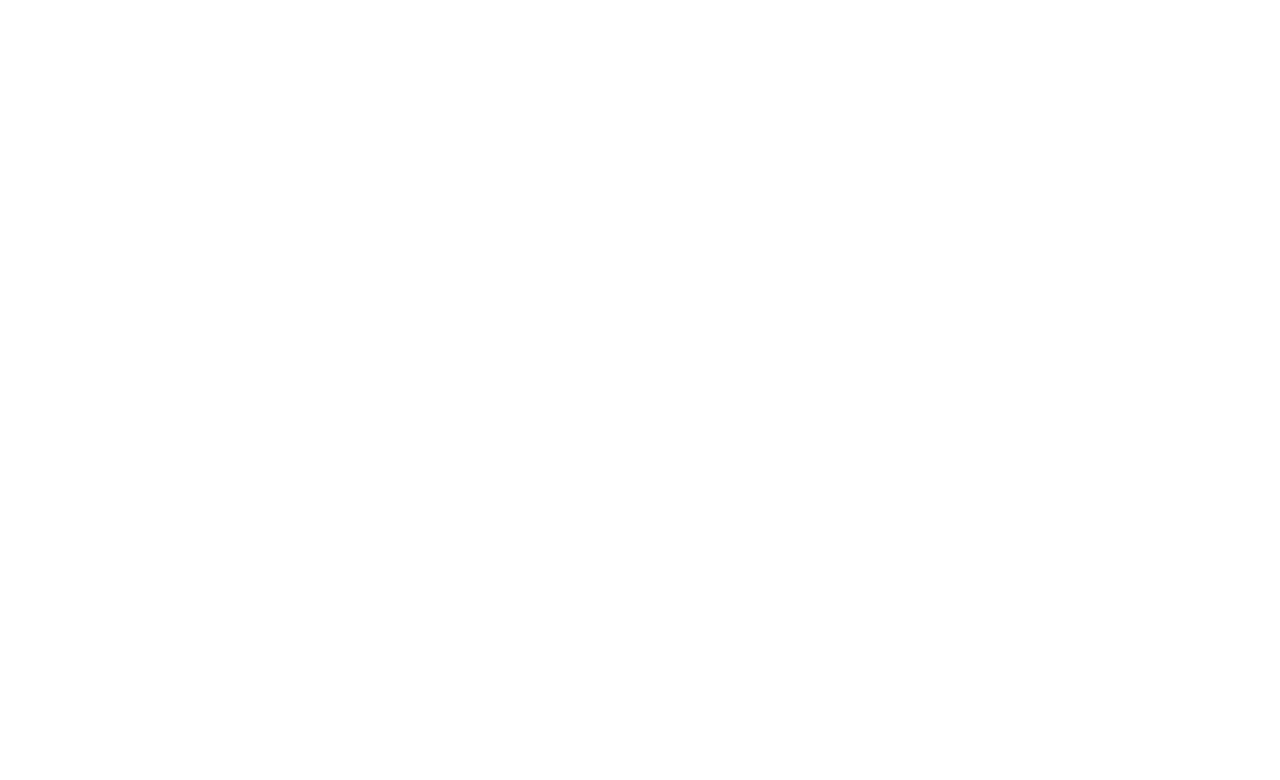
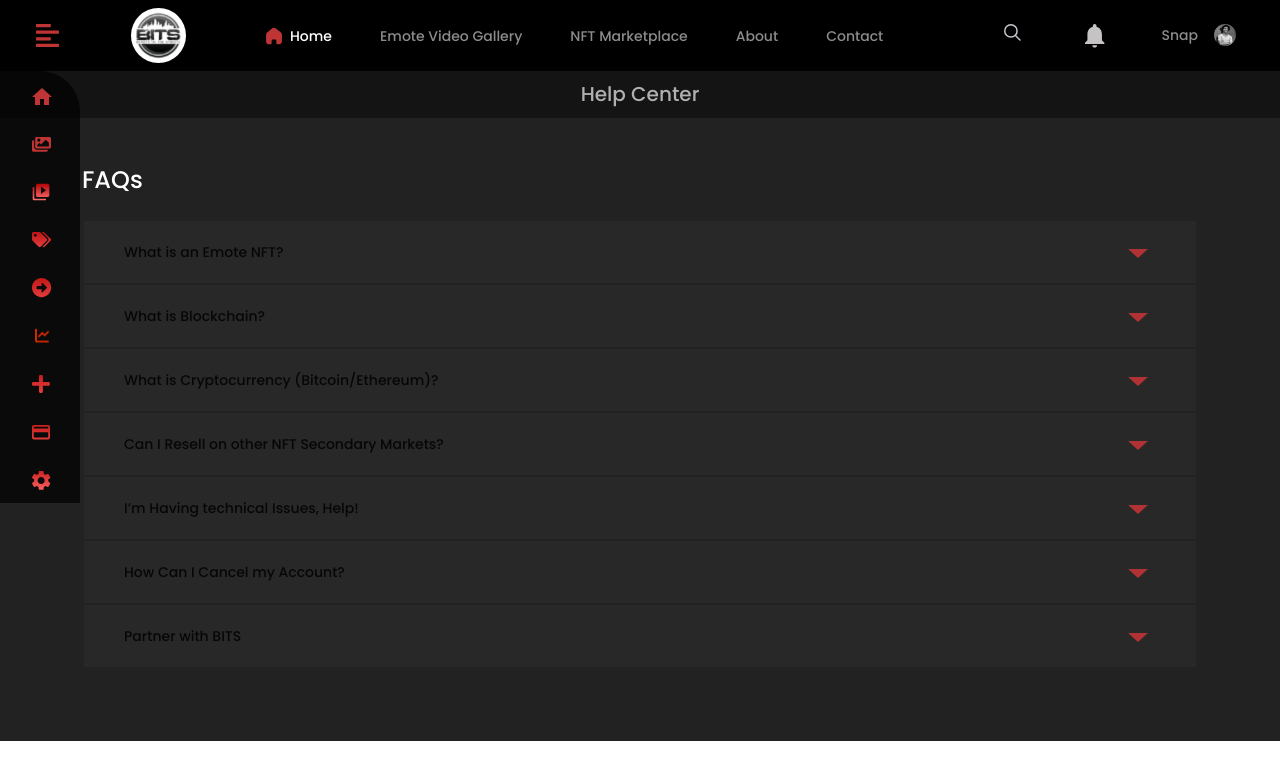
Before and after one commit to techraees/bits-admin, a React (Create React App) app: page /help-center in a window 1280 px wide. Before the commit this address had no page. Shown: the top 780 px of the page. Built offline with nearby package versions, Linux system fonts and the light colour scheme.

Commit message:
help center screen created

```diff
--- a/src/assets/index.js
+++ b/src/assets/index.js
@@ -40,6 +40,8 @@
 import book from "./icons/book.svg";
 import location2 from "./icons/location2.svg";
 import left_arrow from "./icons/left_arrow.svg";
+import down_arrow3 from "./icons/down_arrow3.svg";
+import up_arrow2 from "./icons/up_arrow2.svg";
 
 export {
   logo,
@@ -84,4 +86,6 @@
   book,
   location2,
   left_arrow,
+  down_arrow3,
+  up_arrow2,
 };
--- /dev/null
+++ b/src/components/accordian/css/index.css
@@ -0,0 +1,9 @@
+.accordianStyle {
+    border: 1px solid #222222 !important;
+    color: white !important;
+}
+
+.panelStyle {
+    color: white !important;
+    border: 1px solid #222222 !important;
+}
--- /dev/null
+++ b/src/components/accordian/index.js
@@ -0,0 +1,48 @@
+import React, { useState } from "react";
+import "./css/index.css";
+import { Collapse } from "antd";
+import { down_arrow3, up_arrow2 } from "../../assets";
+
+const AccordianComponent = ({ data }) => {
+  const [panelKey, setPanelKey] = useState("");
+  const { Panel } = Collapse;
+  function callback(key) {
+    setPanelKey(key);
+  }
+  return (
+    <div className="mt-4" style={{ backgroundColor: "#282828" }}>
+      <Collapse
+        onChange={callback}
+        expandIconPosition={"right"}
+        expandIcon={() => false}
+        className="accordianStyle white"
+        ghost={true}
+        accordion={true}
+      >
+        {data &&
+          data.map((e) => {
+            return (
+              <Panel
+                className="panelStyle white p-2 ps-4"
+                header={e.title}
+                key={e.key}
+                extra={
+                  panelKey === e.key ? (
+                    <img src={up_arrow2} style={{ width: 20 }} />
+                  ) : (
+                    <img src={down_arrow3} style={{ width: 20 }} />
+                  )
+                }
+              >
+                <ul>
+                  <li className="py-3 white">{e.description}</li>
+                </ul>
+              </Panel>
+            );
+          })}
+      </Collapse>
+    </div>
+  );
+};
+
+export default AccordianComponent;
--- a/src/components/index.js
+++ b/src/components/index.js
@@ -6,6 +6,7 @@
 import Transactions from "./transactions";
 import LabelInput from "./labelInput";
 import DatePickerComponent from "./datePicker";
+import AccordianComponent from "./accordian";
 
 export {
   InputComponent,
@@ -16,4 +17,5 @@
   Transactions,
   LabelInput,
   DatePickerComponent,
+  AccordianComponent,
 };
--- a/src/components/menu/index.js
+++ b/src/components/menu/index.js
@@ -76,6 +76,7 @@
           item.key === "7" && navigate("/selling-history");
           item.key === "8" && navigate("/purchase-history");
           item.key === "11" && navigate("/account-settings");
+          item.key === "12" && navigate("/help-center");
         }}
       />
     </div>
--- a/src/config/router/index.js
+++ b/src/config/router/index.js
@@ -8,6 +8,7 @@
   PurchaseHistory,
   AccountSettings,
   EditProfile,
+  HelpCenter,
 } from "../../containers/index";
 import { useSelector } from "react-redux";
 
@@ -28,6 +29,7 @@
         <Route path="/purchase-history" element={<PurchaseHistory />} />
         <Route path="/account-settings" element={<AccountSettings />} />
         <Route path="/edit-profile" element={<EditProfile />} />
+        <Route path="/help-center" element={<HelpCenter />} />
         {/* {(Object.keys(data).length > 0 || userData) && (
           <>
           </>
--- /dev/null
+++ b/src/containers/HelpCenter/index.js
@@ -0,0 +1,63 @@
+import React, { useState } from "react";
+import "./css/index.css";
+import { NavbarComponent, AccordianComponent } from "../../components/index";
+
+const HelpCenter = () => {
+  let faqsData = [
+    {
+      key: "1",
+      title: "What is an Emote NFT?",
+      description:
+        "An Emote NFT is a real life dance move or other body movement made into a virtual animated character connected to an NFT (Non-Fungible Token). It can be purchased as a collectable and compatible to be added and used in video games. The first Emote Dance NFT in the world was created by Snap Boogie in March 2021.",
+    },
+    {
+      key: "2",
+      title: "What is Blockchain?",
+      description:
+        "Blockchain is a digital peer to peer distributed ledger. It allows for transactions to be sent back and forth with a protocol that provides immutability, transparency, consensus and decentralization. Blockchain allows us to be sovereign amongst one another.",
+    },
+    {
+      key: "3",
+      title: "What is Cryptocurrency (Bitcoin/Ethereum)?",
+      description:
+        "Bitcoin is the first Cryptocurrency. Its digital money that was created by Satoshi Nakamoto for people to be sovereign and become their own banks. ETH is a crypto token that powers the Ethereum blockchain where you can build decentralized applications. There are over 3,000 Cryptocurrency and the space keeps growing year by year.",
+    },
+    {
+      key: "4",
+      title: "Can I Resell on other NFT Secondary Markets?",
+      description:
+        "Secondary sales will be available only until BITS goes in Public Beta.",
+    },
+    {
+      key: "5",
+      title: "I’m Having technical Issues, Help!",
+      description:
+        "Let us help! Contact us at support@beautyinthestreets.com so we can assist you and solve your issue.",
+    },
+    {
+      key: "6",
+      title: "How Can I Cancel my Account?",
+      description:
+        "We don’t want to see you go! You may contact us at support@beautyinthestreets.com and request cancellation of your account.",
+    },
+    {
+      key: "7",
+      title: "Partner with BITS",
+      description:
+        "Want to partner with us!? Send us a line at Info@beautyinthestreets.com so we can chat about how we can collaborate.",
+    },
+  ];
+  return (
+    <div className="black-background pb-4">
+      <NavbarComponent selectedKey={"12"} headerText={"Help Center"} />
+      <div className="container">
+        <div className="my-5">
+          <h4 className="white">FAQs</h4>
+          <AccordianComponent data={faqsData} />
+        </div>
+      </div>
+    </div>
+  );
+};
+
+export default HelpCenter;
--- a/src/containers/index.js
+++ b/src/containers/index.js
@@ -5,6 +5,7 @@
 import PurchaseHistory from "./PurchaseHistory";
 import AccountSettings from "./AccountSettings";
 import EditProfile from "./EditProfile";
+import HelpCenter from "./HelpCenter";
 
 export {
   Login,
@@ -14,4 +15,5 @@
   PurchaseHistory,
   AccountSettings,
   EditProfile,
+  HelpCenter,
 };
```
Also changed, not shown: src/assets/icons/down_arrow3.svg (added), src/assets/icons/up_arrow2.svg (added), src/containers/HelpCenter/css/index.css (added).
